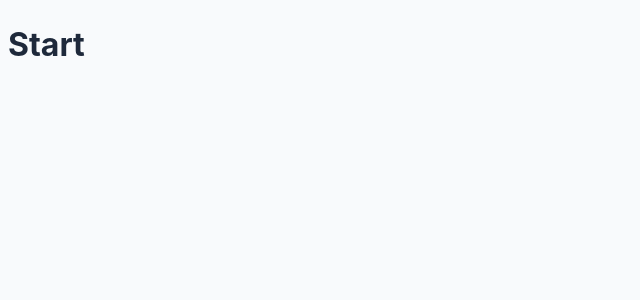
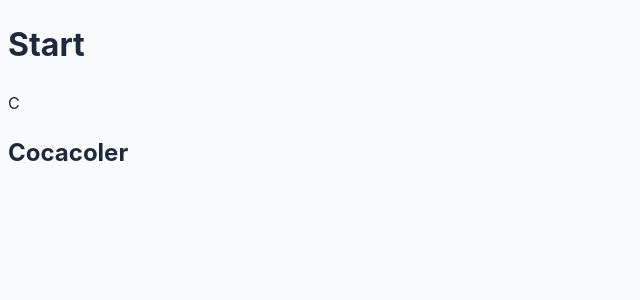
Before and after one commit to minttuNB/liveex, a React (Vite) app in the folder frontend/: page / in a window 1280 px wide. Shown: the top 300 px of the page, without its empty margins (0-640 px from the left). Built offline with nearby package versions, Linux system fonts and the light colour scheme.

Commit message:
Student and avatar comps

```diff
--- a/frontend/src/App.tsx
+++ b/frontend/src/App.tsx
@@ -1,5 +1,7 @@
+import Student from "./components/Student";
+
 function App() {
-	return <h1>Start</h1>;
+	return (<><h1>Start</h1><Student name="Cocacoler" /></>);
 }
 
 export default App;
--- /dev/null
+++ b/frontend/src/components/Avatar.tsx
@@ -0,0 +1,12 @@
+type AvatarProps = {
+	name: string;
+};
+function Avatar(props: AvatarProps) {
+	return (
+		<>
+			<p>{props.name[0].toUpperCase()}</p>
+		</>
+	);
+}
+
+export default Avatar;
--- a/frontend/src/components/Student.tsx
+++ b/frontend/src/components/Student.tsx
@@ -1,9 +1,12 @@
+import Avatar from "./Avatar";
+
 type StudentProps = {
 	name: string;
 };
 function Student(props: StudentProps) {
 	return (
 		<>
+			<Avatar name={props.name}/>
 			<h2>{props.name}</h2>
 		</>
 	);
```
